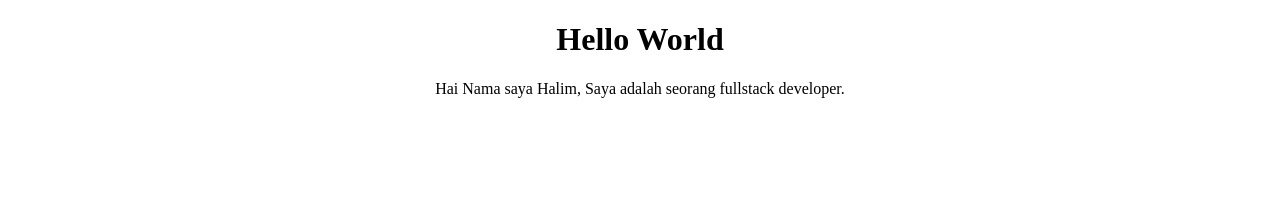
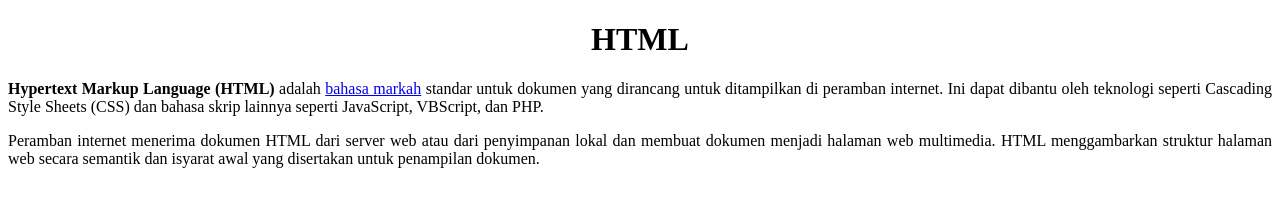
Before and after one commit to Haliimm/Belajar-Dasar-HTML, a plain HTML site: page index.html in a window 1280 px wide. Drawn offline with Linux system fonts and the light colour scheme.

Commit message:
2. Membuat Format Paragraf di HTML

```diff
--- a/index.html
+++ b/index.html
@@ -7,7 +7,8 @@
     <title>Document</title>
   </head>
   <body>
-    <h1 style="text-align: center">Hello World</h1>
-    <p style="text-align: center">Hai Nama saya Halim, Saya adalah seorang fullstack developer.</p>
+    <h1 style="text-align: center">HTML</h1>
+    <p style="text-align: justify"><b>Hypertext Markup Language (HTML)</b> adalah <a href="https://id.wikipedia.org/wiki/HTML">bahasa markah</a> standar untuk dokumen yang dirancang untuk ditampilkan di peramban internet. Ini dapat dibantu oleh teknologi seperti Cascading Style Sheets (CSS) dan bahasa skrip lainnya seperti JavaScript, VBScript, dan PHP.</p>
+    <p style="text-align: justify">Peramban internet menerima dokumen HTML dari server web atau dari penyimpanan lokal dan membuat dokumen menjadi halaman web multimedia. HTML menggambarkan struktur halaman web secara semantik dan isyarat awal yang disertakan untuk penampilan dokumen.</p>
   </body>
 </html>
```
